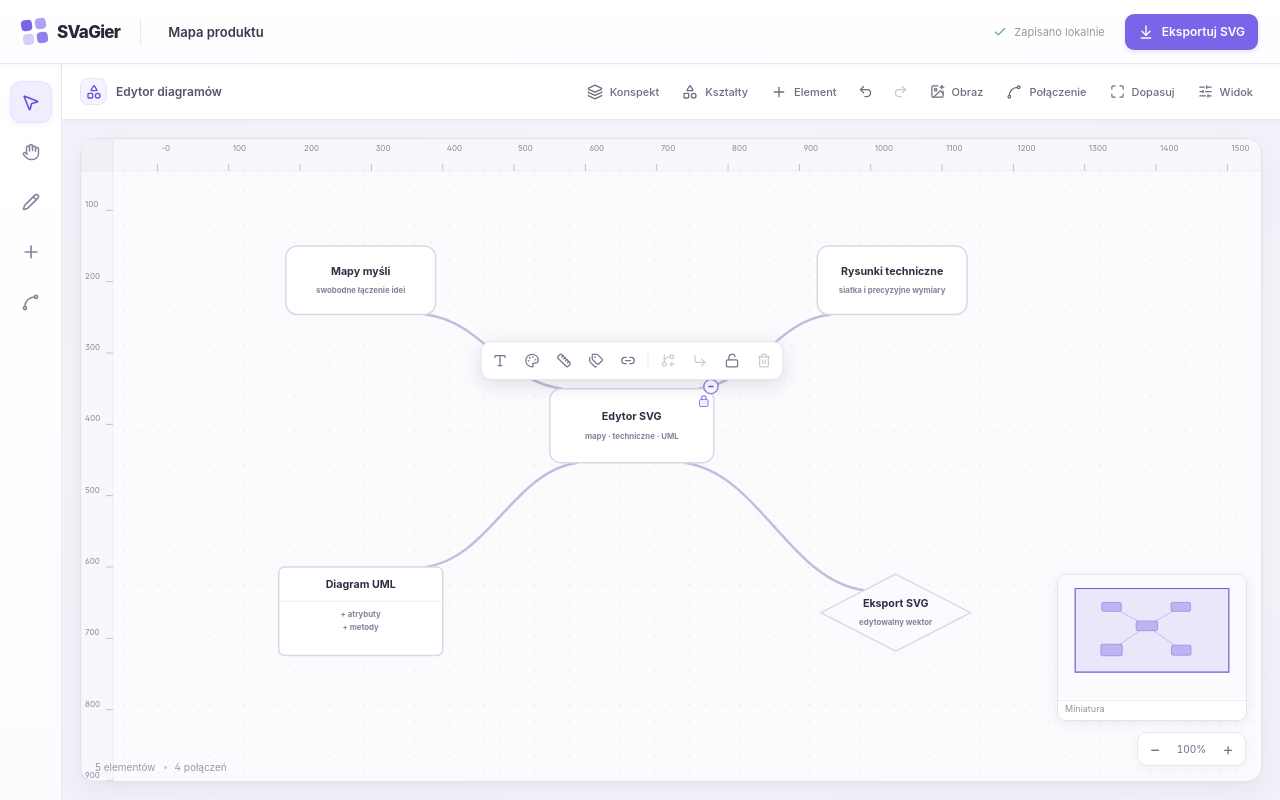
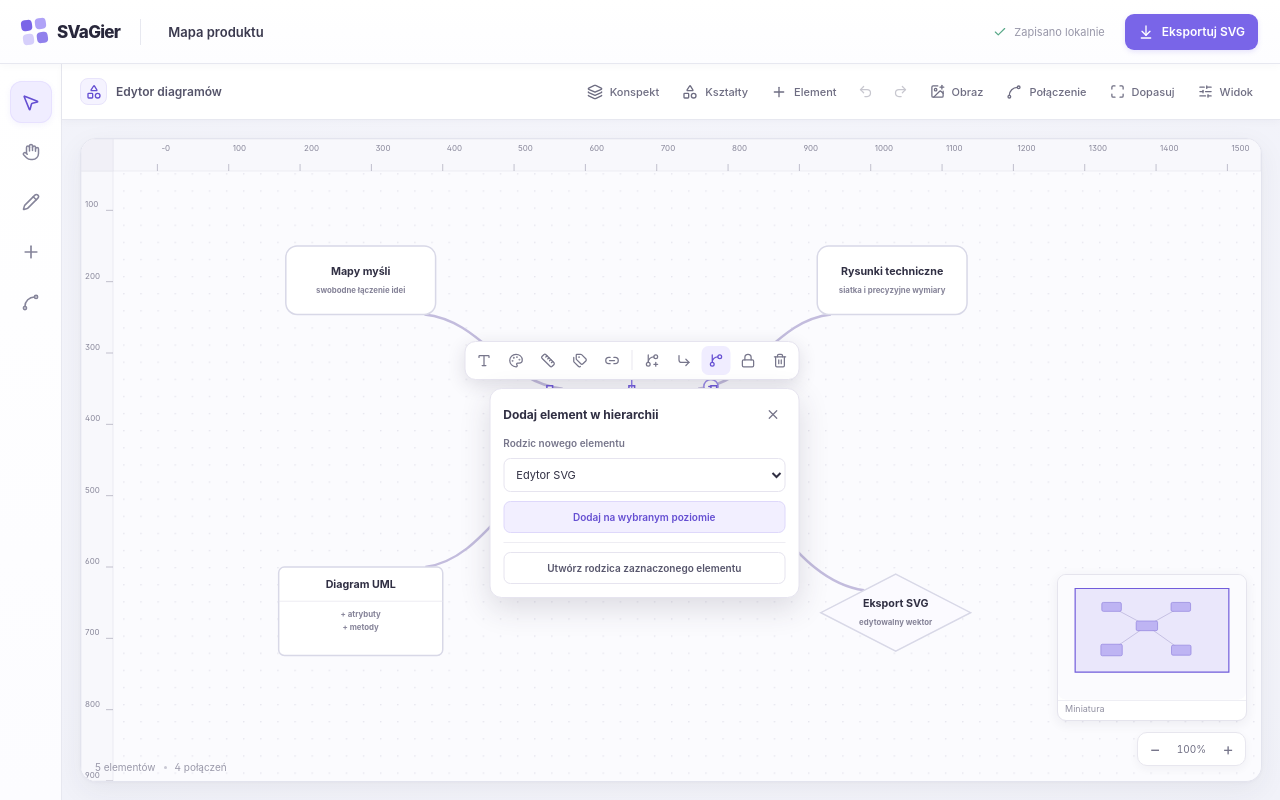
Before and after one commit to DaWitt99/SVaGier, a React (Vite) app: page / in a window 1280 px wide. Both pictures are taken after a click on the button 731 px from the left and 360 px from the top of the page. Built offline with nearby package versions, Linux system fonts and the light colour scheme.

Commit message:
Add hierarchy insertion controls

```diff
--- a/src/App.tsx
+++ b/src/App.tsx
@@ -392,6 +392,77 @@ function App() {
 
   function addSiblingNode(nodeId: string) {
     addBranchNode(nodeId, "sibling");
+  }
+
+  function addParentNode(nodeId: string) {
+    const id = `branch-${crypto.randomUUID()}`;
+    let created = false;
+    updateDocument((current) => {
+      const selected = current.nodes.find((node) => node.id === nodeId);
+      if (!selected || selected.locked) return current;
+      const siblings = current.nodes
+        .filter((node) => node.parentId === selected.parentId)
+        .sort((a, b) => (a.siblingOrder ?? 0) - (b.siblingOrder ?? 0));
+      const selectedIndex = siblings.findIndex((node) => node.id === selected.id);
+      if (selectedIndex < 0) return current;
+      const newParent: DiagramNode = {
+        id,
+        kind: "process",
+        x: selected.x - 286,
+        y: selected.y,
+        width: 196,
+        height: 84,
+        title: "Nowa gałąź",
+        detail: "",
+        parentId: selected.parentId,
+        siblingOrder: selectedIndex,
+        fill: selected.fill,
+        stroke: selected.stroke,
+        textColor: selected.textColor,
+      };
+      const nodes = current.nodes.map((node) => {
+        if (node.id === selected.id) return { ...node, parentId: id, siblingOrder: 0 };
+        if (node.parentId === selected.parentId && (node.siblingOrder ?? 0) >= selectedIndex) {
+          return { ...node, siblingOrder: (node.siblingOrder ?? 0) + 1 };
+        }
+        return node;
+      }).concat(newParent);
+      created = true;
+      return { ...current, nodes: layoutMindMap(nodes, current.editor.mindmapLayout) };
+    });
+    if (!created) return;
+    setSelectedNodeIds([id]);
+    setSelectedEdgeId(null);
+    setConnectMode(false);
+    setConnectSourceId(null);
+    setToolMode("select");
+  }
+
+  function addRootBranchNode() {
+    const id = `branch-${crypto.randomUUID()}`;
+    updateDocument((current) => {
+      const ids = new Set(current.nodes.map((node) => node.id));
+      const roots = current.nodes
+        .filter((node) => !node.parentId || !ids.has(node.parentId))
+        .sort((a, b) => (a.siblingOrder ?? 0) - (b.siblingOrder ?? 0));
+      const newNode: DiagramNode = {
+        id,
+        kind: "process",
+        x: (CANVAS_WIDTH / 2 - camera.x) / camera.zoom - 98 + (roots.length % 3) * 36,
+        y: (CANVAS_HEIGHT / 2 - camera.y) / camera.zoom - 42 + (roots.length % 3) * 36,
+        width: 196,
+        height: 84,
+        title: "Nowa gałąź",
+        detail: "",
+        siblingOrder: roots.length,
+      };
+      return { ...current, nodes: layoutMindMap([...current.nodes, newNode], current.editor.mindmapLayout) };
+    });
+    setSelectedNodeIds([id]);
+    setSelectedEdgeId(null);
+    setConnectMode(false);
+    setConnectSourceId(null);
+    setToolMode("select");
   }
 
   function toggleBranchCollapsed(nodeId: string) {
@@ -853,6 +924,7 @@ function App() {
           <section className="canvas-stage" aria-label="Obszar roboczy">
             <DiagramCanvas
               nodes={visibleNodes}
+              allNodes={document.nodes}
               edges={document.edges}
               settings={document.editor}
               camera={camera}
@@ -866,6 +938,8 @@ function App() {
               onOpenInspector={setActiveInspectorSection}
               onAddChildNode={addChildNode}
               onAddSiblingNode={addSiblingNode}
+              onAddParentNode={addParentNode}
+              onAddRootNode={addRootBranchNode}
               onToggleLockSelected={toggleLockSelected}
               onDeleteSelection={() => selectedEdge ? removeSelectedEdge() : removeSelectedNode()}
               onCameraChange={setCamera}
--- a/src/components/DiagramCanvas.tsx
+++ b/src/components/DiagramCanvas.tsx
@@ -1,6 +1,6 @@
 import { memo, useEffect, useRef, useState } from "react";
 import type { KeyboardEvent as ReactKeyboardEvent, PointerEvent as ReactPointerEvent, WheelEvent as ReactWheelEvent } from "react";
-import { CornerDownRight, GitBranchPlus, Link2, Lock, Palette, Ruler, Tags, Trash2, Type, Unlock, Spline } from "lucide-react";
+import { CornerDownRight, GitBranch, GitBranchPlus, Link2, Lock, Palette, Ruler, Tags, Trash2, Type, Unlock, Spline, X } from "lucide-react";
 import type { Camera, CurvePoint, DiagramEdge, DiagramNode, EditorSettings, Guide, GuideAxis, InspectorSection, MeasurementUnit } from "../model";
 import { formatMeasurement } from "../units";
 import { shapeDefinition } from "../shapeLibrary";
@@ -17,10 +17,13 @@ interface DiagramCanvasProps {
   connectMode: boolean;
   connectSourceId: string | null;
   selectedEdgeId: string | null;
+  allNodes: DiagramNode[];
   activeInspectorSection: InspectorSection | null;
   onOpenInspector: (section: InspectorSection) => void;
   onAddChildNode: (id: string) => void;
   onAddSiblingNode: (id: string) => void;
+  onAddParentNode: (id: string) => void;
+  onAddRootNode: () => void;
   onToggleLockSelected: () => void;
   onDeleteSelection: () => void;
   onCameraChange: (camera: Camera) => void;
@@ -366,27 +369,68 @@ function SelectionOverlay({ bounds, camera }: { bounds: WorldBounds | null; came
   );
 }
 
+const ROOT_INSERT_ID = "__svagier_root__";
+
+function hierarchyOptions(nodes: DiagramNode[]): { node: DiagramNode; depth: number }[] {
+  const ids = new Set(nodes.map((node) => node.id));
+  const children = new Map<string, DiagramNode[]>();
+  for (const node of nodes) {
+    if (!node.parentId || !ids.has(node.parentId)) continue;
+    const siblings = children.get(node.parentId) ?? [];
+    siblings.push(node);
+    children.set(node.parentId, siblings);
+  }
+  for (const siblings of children.values()) siblings.sort((a, b) => (a.siblingOrder ?? 0) - (b.siblingOrder ?? 0));
+  const roots = nodes.filter((node) => !node.parentId || !ids.has(node.parentId)).sort((a, b) => (a.siblingOrder ?? 0) - (b.siblingOrder ?? 0));
+  const result: { node: DiagramNode; depth: number }[] = [];
+  const visited = new Set<string>();
+  function visit(node: DiagramNode, depth: number) {
+    if (visited.has(node.id)) return;
+    visited.add(node.id);
+    result.push({ node, depth });
+    for (const child of children.get(node.id) ?? []) visit(child, depth + 1);
+  }
+  for (const root of roots) visit(root, 0);
+  for (const node of nodes) if (!visited.has(node.id)) visit(node, 0);
+  return result;
+}
+
 function ObjectContextToolbar({
   node,
+  allNodes,
   edgeSelected,
   activeSection,
   position,
   onOpenInspector,
   onAddChild,
   onAddSibling,
+  onAddParent,
+  onAddAtParent,
+  onAddRoot,
   onToggleLock,
   onDelete,
 }: {
   node: DiagramNode | null;
+  allNodes: DiagramNode[];
   edgeSelected: boolean;
   activeSection: InspectorSection | null;
   position: { left: number; top: number };
   onOpenInspector: (section: InspectorSection) => void;
   onAddChild: () => void;
   onAddSibling: () => void;
+  onAddParent: () => void;
+  onAddAtParent: (parentId: string) => void;
+  onAddRoot: () => void;
   onToggleLock: () => void;
   onDelete: () => void;
 }) {
+  const [hierarchyMenuOpen, setHierarchyMenuOpen] = useState(false);
+  const [insertParentId, setInsertParentId] = useState(node?.id ?? ROOT_INSERT_ID);
+  const hierarchyRows = hierarchyOptions(allNodes);
+  useEffect(() => {
+    setHierarchyMenuOpen(false);
+    setInsertParentId(node?.id ?? ROOT_INSERT_ID);
+  }, [node?.id]);
   if (!node && !edgeSelected) return null;
   const nodeOptions: { section: InspectorSection; label: string; icon: typeof Type }[] = [
     { section: "content", label: "Edytuj treść", icon: Type },
@@ -401,15 +445,17 @@ function ObjectContextToolbar({
   ];
   const options = edgeSelected ? edgeOptions : nodeOptions;
 
+  const selectedParent = allNodes.find((item) => item.id === insertParentId);
+  const insertDisabled = insertParentId !== ROOT_INSERT_ID && (!selectedParent || selectedParent.locked);
+
   return (
     <div
-      className="object-context-toolbar"
+      className="object-context-anchor"
       style={{ left: position.left, top: position.top }}
-      role="toolbar"
-      aria-label="Opcje zaznaczonego obiektu"
       onPointerDown={(event) => event.stopPropagation()}
       onClick={(event) => event.stopPropagation()}
     >
+      <div className="object-context-toolbar" role="toolbar" aria-label="Opcje zaznaczonego obiektu">
         {options.map(({ section, label, icon: Icon }) => (
           <button key={section} type="button" className={activeSection === section ? "active" : ""} aria-label={label} title={label} aria-pressed={activeSection === section} onClick={() => onOpenInspector(section)}>
             <Icon size={15} />
@@ -419,9 +465,31 @@ function ObjectContextToolbar({
           <span className="object-context-divider" />
           <button type="button" aria-label="Dodaj podgałąź" title="Dodaj podgałąź (Tab)" disabled={node.locked} onClick={onAddChild}><GitBranchPlus size={15} /></button>
           <button type="button" aria-label="Dodaj element na tym samym poziomie" title="Dodaj element na tym samym poziomie (Enter)" disabled={node.locked} onClick={onAddSibling}><CornerDownRight size={15} /></button>
+          <button type="button" className={hierarchyMenuOpen ? "active" : ""} aria-label="Dodaj element w dowolnym miejscu hierarchii" title="Dodaj element w dowolnym miejscu hierarchii" aria-expanded={hierarchyMenuOpen} onClick={() => { setInsertParentId(node.id); setHierarchyMenuOpen((open) => !open); }}><GitBranch size={15} /></button>
           <button type="button" aria-label={node.locked ? "Odblokuj element" : "Zablokuj element"} title={node.locked ? "Odblokuj element" : "Zablokuj element"} onClick={onToggleLock}>{node.locked ? <Unlock size={15} /> : <Lock size={15} />}</button>
         </>}
         <button type="button" className="context-delete-button" aria-label="Usuń zaznaczony obiekt" title="Usuń zaznaczony obiekt" disabled={Boolean(node?.locked)} onClick={onDelete}><Trash2 size={15} /></button>
+      </div>
+      {hierarchyMenuOpen && node && <div className="hierarchy-insert-popover" role="dialog" aria-label="Dodaj element w hierarchii">
+        <div className="hierarchy-insert-heading">
+          <strong>Dodaj element w hierarchii</strong>
+          <button type="button" aria-label="Zamknij" title="Zamknij" onClick={() => setHierarchyMenuOpen(false)}><X size={15} /></button>
+        </div>
+        <label className="hierarchy-insert-label" htmlFor="hierarchy-insert-parent">Rodzic nowego elementu</label>
+        <select id="hierarchy-insert-parent" value={insertParentId} onChange={(event) => setInsertParentId(event.target.value)}>
+          <option value={ROOT_INSERT_ID}>Poziom główny</option>
+          {hierarchyRows.map(({ node: option, depth }) => <option key={option.id} value={option.id} disabled={option.locked}>
+            {`${"　".repeat(Math.min(depth, 8))}${depth ? "└ " : ""}${option.title || "Bez nazwy"}`}
+          </option>)}
+        </select>
+        <button className="hierarchy-insert-action" type="button" disabled={insertDisabled} onClick={() => { if (insertParentId === ROOT_INSERT_ID) onAddRoot(); else onAddAtParent(insertParentId); setHierarchyMenuOpen(false); }}>
+          Dodaj na wybranym poziomie
+        </button>
+        <div className="hierarchy-insert-divider" />
+        <button className="hierarchy-insert-parent-action" type="button" disabled={node.locked} onClick={() => { onAddParent(); setHierarchyMenuOpen(false); }}>
+          Utwórz rodzica zaznaczonego elementu
+        </button>
+      </div>}
     </div>
   );
 }
@@ -575,10 +643,13 @@ export default function DiagramCanvas({
   connectMode,
   connectSourceId,
   selectedEdgeId,
+  allNodes,
   activeInspectorSection,
   onOpenInspector,
   onAddChildNode,
   onAddSiblingNode,
+  onAddParentNode,
+  onAddRootNode,
   onToggleLockSelected,
   onDeleteSelection,
   onCameraChange,
@@ -1188,13 +1259,18 @@ export default function DiagramCanvas({
         {settings.showRulers && <Rulers camera={camera} unit={settings.unit} viewport={viewport} />}
       </svg>
       {contextToolbarPosition && (selectedContextNode || selectedContextEdge) && <ObjectContextToolbar
+        key={selectedContextNode?.id ?? selectedContextEdge?.id ?? "none"}
         node={selectedContextNode}
+        allNodes={allNodes}
         edgeSelected={Boolean(selectedContextEdge)}
         activeSection={activeInspectorSection}
         position={contextToolbarPosition}
         onOpenInspector={onOpenInspector}
         onAddChild={() => { if (selectedContextNode) onAddChildNode(selectedContextNode.id); }}
         onAddSibling={() => { if (selectedContextNode) onAddSiblingNode(selectedContextNode.id); }}
+        onAddParent={() => { if (selectedContextNode) onAddParentNode(selectedContextNode.id); }}
+        onAddAtParent={onAddChildNode}
+        onAddRoot={onAddRootNode}
         onToggleLock={onToggleLockSelected}
         onDelete={onDeleteSelection}
       />}
--- a/src/styles.css
+++ b/src/styles.css
@@ -1859,12 +1859,19 @@ kbd {
   color: var(--purple-dark);
 }
 
-.object-context-toolbar {
+.object-context-anchor {
   position: absolute;
   z-index: 5;
-  display: flex;
   width: max-content;
   max-width: calc(100% - 16px);
+  transform: translateX(-50%);
+}
+
+.object-context-toolbar {
+  position: relative;
+  display: flex;
+  width: max-content;
+  max-width: min(760px, calc(100vw - 24px));
   align-items: center;
   gap: 3px;
   overflow-x: auto;
@@ -1873,7 +1880,6 @@ kbd {
   border-radius: 11px;
   background: #fff;
   box-shadow: 0 5px 18px #302e4524;
-  transform: translateX(-50%);
   scrollbar-width: none;
 }
 
@@ -1913,6 +1919,90 @@ kbd {
   margin: 0 2px;
   background: #e9e8f0;
 }
+
+.hierarchy-insert-popover {
+  position: absolute;
+  top: calc(100% + 8px);
+  right: 0;
+  z-index: 7;
+  display: grid;
+  width: min(310px, calc(100vw - 24px));
+  gap: 9px;
+  padding: 13px;
+  border: 1px solid #e6e4ef;
+  border-radius: 12px;
+  background: #fff;
+  box-shadow: 0 10px 30px #302e4528;
+  color: #302f43;
+}
+
+.hierarchy-insert-heading {
+  display: flex;
+  align-items: center;
+  justify-content: space-between;
+  gap: 10px;
+  font-size: 12px;
+}
+
+.hierarchy-insert-heading button {
+  display: grid;
+  width: 26px;
+  height: 26px;
+  place-items: center;
+  border: 0;
+  border-radius: 7px;
+  background: transparent;
+  color: #77768b;
+  cursor: pointer;
+}
+
+.hierarchy-insert-heading button:hover { background: #f2efff; color: var(--purple-dark); }
+
+.hierarchy-insert-label {
+  color: #77768b;
+  font-size: 10px;
+  font-weight: 600;
+}
+
+.hierarchy-insert-popover select {
+  width: 100%;
+  min-width: 0;
+  height: 34px;
+  padding: 0 8px;
+  border: 1px solid #e6e4ef;
+  border-radius: 7px;
+  background: #fff;
+  color: #302f43;
+  font: inherit;
+  font-size: 11px;
+}
+
+.hierarchy-insert-action,
+.hierarchy-insert-parent-action {
+  min-height: 32px;
+  padding: 0 9px;
+  border: 1px solid #ded8fb;
+  border-radius: 7px;
+  background: #f2efff;
+  color: var(--purple-dark);
+  font: inherit;
+  font-size: 10px;
+  font-weight: 600;
+  cursor: pointer;
+}
+
+.hierarchy-insert-parent-action {
+  border-color: #e6e4ef;
+  background: #fff;
+  color: #57566c;
+}
+
+.hierarchy-insert-action:hover:not(:disabled) { background: #e9e3ff; }
+.hierarchy-insert-parent-action:hover:not(:disabled) { background: #f8f7fb; }
+.hierarchy-insert-action:disabled,
+.hierarchy-insert-parent-action:disabled { cursor: default; opacity: 0.45; }
+
+.hierarchy-insert-divider { height: 1px; background: #eeedf3; }
 
 .shape-symbol-line,
 .uml-fold,
```
Lines whose indentation alone changed are shown as unchanged.
